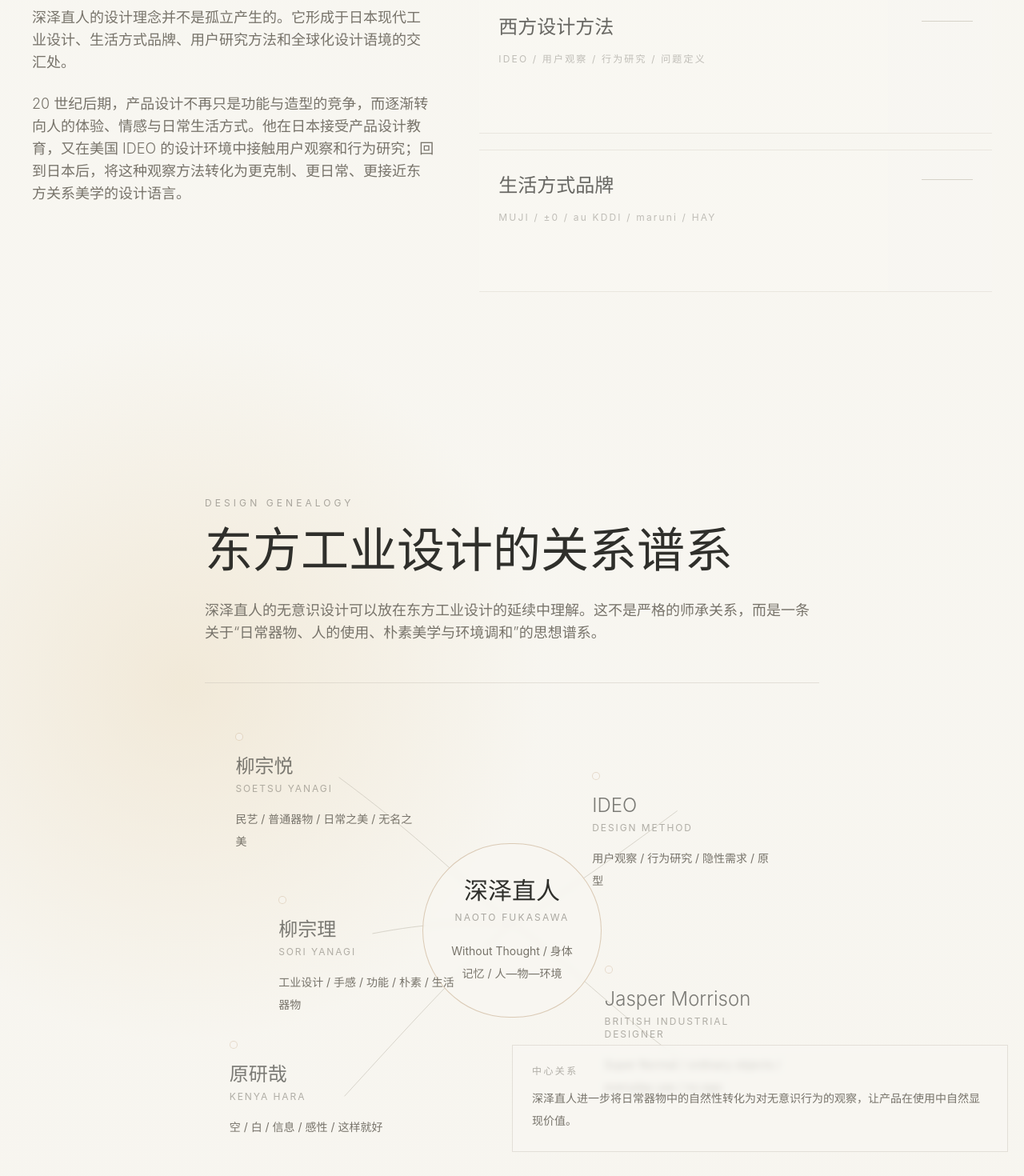
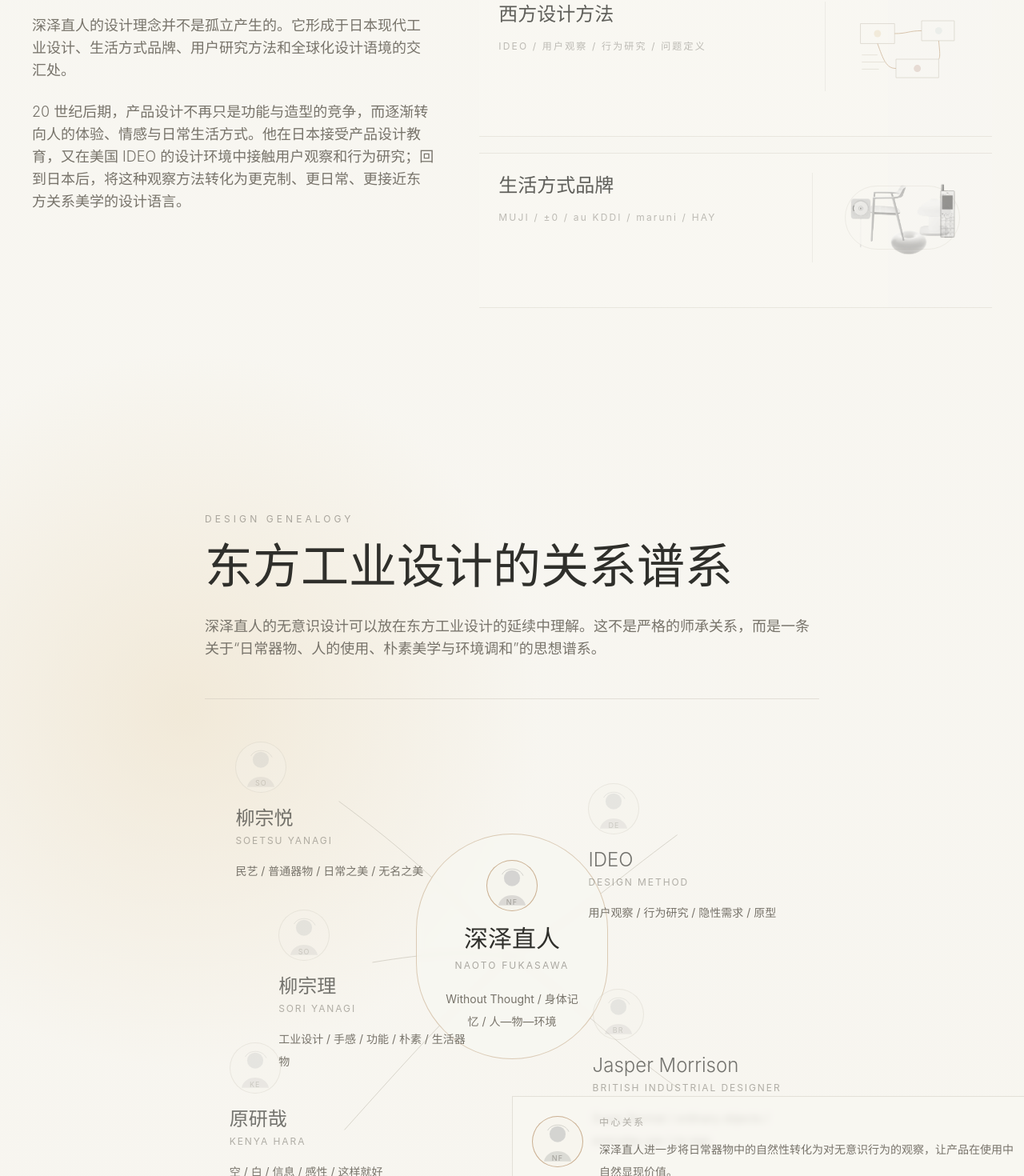
Before and after one commit to Licha-ys/breath-like-design, a React (Vite) app: page / in a window 1280 px wide. Shown: the part 1309-2779 px from the top of the page at 80% size. Built offline with nearby package versions, Linux system fonts and the light colour scheme.

Commit message:
Add research visuals to analysis sections

```diff
--- a/src/components/ContextSection.jsx
+++ b/src/components/ContextSection.jsx
@@ -1,24 +1,85 @@
 import React, { useState } from "react";
 import { motion } from "framer-motion";
 import Section from "./Section.jsx";
+
+const BASE = import.meta.env.BASE_URL;
+const asset = (path) => `${BASE}${path.replace(/^\/+/, "")}`;
 
 const layers = [
   {
     title: "日本现代工业设计",
     keywords: "战后工业化 / 日常器物 / 生活美学 / 朴素实用",
-    text: "日本现代设计在工业生产与日常生活之间寻找平衡，强调物品既要可被生产，也要保留人的使用温度。"
+    text: "日本现代设计在工业生产与日常生活之间寻找平衡，强调物品既要可被生产，也要保留人的使用温度。",
+    visual: "objects"
   },
   {
     title: "西方设计方法",
     keywords: "IDEO / 用户观察 / 行为研究 / 问题定义",
-    text: "西方设计方法为深泽直人提供了观察用户、分析行为和定义问题的工具。"
+    text: "西方设计方法为深泽直人提供了观察用户、分析行为和定义问题的工具。",
+    visual: "method"
   },
   {
     title: "生活方式品牌",
     keywords: "MUJI / ±0 / au KDDI / maruni / HAY",
-    text: "这些品牌和产品语境让深泽直人的理念从个人思考转化为具体的生活产品。"
+    text: "这些品牌和产品语境让深泽直人的理念从个人思考转化为具体的生活产品。",
+    visual: "collage"
   }
 ];
+
+function ObjectsSketch() {
+  return (
+    <svg className="h-28 w-40 opacity-75" viewBox="0 0 180 120">
+      <path d="M22 76 H74 V98 H22 Z" fill="none" stroke="#B7926A" strokeWidth="1.2" />
+      <path d="M34 76 V54 C34 38 62 38 62 54 V76" fill="none" stroke="#C9C4B8" strokeWidth="1.2" />
+      <path d="M102 28 C126 28 145 47 145 71 C145 92 130 104 108 104 H94 V28 Z" fill="none" stroke="#9A948A" strokeWidth="1.2" />
+      <path d="M112 42 H154 M112 60 H154 M112 78 H154" stroke="#D7D1C5" strokeWidth="1" />
+      <circle cx="88" cy="68" r="20" fill="none" stroke="#DDE4E2" strokeWidth="1.2" />
+    </svg>
+  );
+}
+
+function MethodSketch() {
+  return (
+    <svg className="h-28 w-40 opacity-75" viewBox="0 0 180 120">
+      <path d="M22 28 H70 V56 H22 Z M108 24 H154 V52 H108 Z M72 78 H132 V104 H72 Z" fill="none" stroke="#C9C4B8" strokeWidth="1" />
+      <path d="M70 42 C88 42 90 38 108 38 M46 56 C54 78 58 91 72 91 M132 52 C134 70 134 76 132 78" fill="none" stroke="#B7926A" strokeWidth="1" />
+      <circle cx="46" cy="42" r="5" fill="#E9D8B8" opacity="0.7" />
+      <circle cx="132" cy="38" r="5" fill="#DDE4E2" opacity="0.8" />
+      <circle cx="102" cy="91" r="5" fill="#9D6B5C" opacity="0.35" />
+      <path d="M24 72 H46 M24 82 H58 M24 92 H48" stroke="#D7D1C5" strokeWidth="1" />
+    </svg>
+  );
+}
+
+function ProductCollage() {
+  const images = [
+    ["products/wall-cd-player.png?v=2", "left-2 top-7 w-14"],
+    ["products/humidifier.png?v=2", "left-16 top-14 w-16"],
+    ["products/infobar.png?v=2", "left-28 top-3 h-20"],
+    ["products/hiroshima-chair.png?v=2", "left-7 bottom-3 w-20"],
+    ["products/pao-lamp.png?v=2", "right-4 bottom-4 w-16"]
+  ];
+
+  return (
+    <div className="relative h-28 w-44 opacity-80">
+      <div className="absolute inset-4 rounded-full border border-line/40" />
+      {images.map(([src, className]) => (
+        <img
+          alt=""
+          className={`absolute object-contain opacity-70 grayscale mix-blend-multiply ${className}`}
+          key={src}
+          src={asset(src)}
+        />
+      ))}
+    </div>
+  );
+}
+
+function Visual({ type }) {
+  if (type === "objects") return <ObjectsSketch />;
+  if (type === "method") return <MethodSketch />;
+  return <ProductCollage />;
+}
 
 export default function ContextSection() {
   const [active, setActive] = useState(0);
@@ -47,8 +108,8 @@ export default function ContextSection() {
         <div className="space-y-5">
           {layers.map((layer, index) => (
             <motion.button
-              animate={{ opacity: active === index ? 1 : 0.62 }}
-              className="group w-full border-y border-line/45 bg-rice/20 px-6 py-7 text-left transition-colors duration-700 hover:bg-rice/35"
+              animate={{ opacity: active === index ? 1 : 0.68 }}
+              className="group grid w-full gap-6 border-y border-line/45 bg-rice/20 px-6 py-6 text-left transition-colors duration-700 hover:bg-rice/35 md:grid-cols-[1fr_auto]"
               initial={{ opacity: 0, y: 20 }}
               key={layer.title}
               onFocus={() => setActive(index)}
@@ -56,24 +117,24 @@ export default function ContextSection() {
               transition={{ delay: index * 0.12, duration: 0.85, ease: "easeInOut" }}
               type="button"
               viewport={{ once: true }}
-              whileInView={{ opacity: active === index ? 1 : 0.72, y: 0 }}
+              whileInView={{ opacity: active === index ? 1 : 0.76, y: 0 }}
             >
-              <div className="flex items-start justify-between gap-6">
               <div>
                 <p className="text-2xl font-light text-ink">{layer.title}</p>
                 <p className="mt-3 text-xs leading-6 tracking-[0.18em] text-ash/60">
                   {layer.keywords}
                 </p>
-                </div>
-                <span className="mt-2 h-px w-16 bg-line transition-colors duration-700 group-hover:bg-wood/70" />
-              </div>
                 <motion.p
                   animate={{ opacity: active === index ? 1 : 0, y: active === index ? 0 : 8 }}
-                className="mt-6 max-w-2xl text-sm font-light leading-7 text-ash"
+                  className="mt-5 max-w-2xl text-sm font-light leading-7 text-ash"
                   transition={{ duration: 0.55, ease: "easeInOut" }}
                 >
                   {layer.text}
                 </motion.p>
+              </div>
+              <div className="flex items-center justify-center border-l border-line/30 pl-6">
+                <Visual type={layer.visual} />
+              </div>
             </motion.button>
           ))}
         </div>
--- a/src/components/DesignGenealogy.jsx
+++ b/src/components/DesignGenealogy.jsx
@@ -5,7 +5,7 @@ import Section from "./Section.jsx";
 const people = [
   {
     id: "soetsu",
-    side: "left-[5%] top-[10%]",
+    side: "left-[5%] top-[8%]",
     name: "柳宗悦",
     en: "Soetsu Yanagi",
     role: "民艺思想提出者",
@@ -14,7 +14,7 @@ const people = [
   },
   {
     id: "sori",
-    side: "left-[12%] top-[43%]",
+    side: "left-[12%] top-[40%]",
     name: "柳宗理",
     en: "Sori Yanagi",
     role: "日本现代工业设计代表人物",
@@ -32,7 +32,7 @@ const people = [
   },
   {
     id: "ideo",
-    side: "right-[7%] top-[18%]",
+    side: "right-[7%] top-[16%]",
     name: "IDEO",
     en: "Design Method",
     role: "西方用户观察与设计研究方法",
@@ -41,7 +41,7 @@ const people = [
   },
   {
     id: "morrison",
-    side: "right-[5%] bottom-[16%]",
+    side: "right-[5%] bottom-[14%]",
     name: "Jasper Morrison",
     en: "British Industrial Designer",
     role: "Super Normal 共同提出者",
@@ -49,6 +49,21 @@ const people = [
     text: "Jasper Morrison 与深泽直人共同提出 Super Normal，强调普通物品在长期使用中的价值，而不是设计师自我风格的炫耀。"
   }
 ];
+
+function Portrait({ active = false, label = "" }) {
+  return (
+    <div className={`relative h-16 w-16 overflow-hidden rounded-full border ${active ? "border-wood/70" : "border-line/60"} bg-paper/60`}>
+      <svg className="h-full w-full opacity-75 grayscale" viewBox="0 0 80 80">
+        <circle cx="40" cy="28" r="13" fill="#C9C4B8" opacity="0.9" />
+        <path d="M18 72 C22 50 58 50 62 72" fill="#B7926A" opacity="0.38" />
+        <path d="M24 22 C30 10 52 10 58 24" fill="none" stroke="#77736A" strokeWidth="1" opacity="0.45" />
+      </svg>
+      <span className="absolute bottom-1 left-1/2 -translate-x-1/2 text-[9px] uppercase tracking-[0.12em] text-ash/60">
+        {label}
+      </span>
+    </div>
+  );
+}
 
 export default function DesignGenealogy() {
   const [active, setActive] = useState("fukasawa");
@@ -73,21 +88,24 @@ export default function DesignGenealogy() {
           </p>
         </motion.div>
 
-        <div className="relative min-h-[620px] border-y border-line/45">
-          <svg className="pointer-events-none absolute inset-0 h-full w-full" viewBox="0 0 1100 620" preserveAspectRatio="none">
-            <path d="M240 118 C360 180 430 226 548 302" fill="none" stroke="#C9C4B8" strokeWidth="0.8" />
-            <path d="M300 314 C405 300 460 300 548 302" fill="none" stroke="#C9C4B8" strokeWidth="0.8" />
-            <path d="M250 518 C365 430 452 362 548 302" fill="none" stroke="#C9C4B8" strokeWidth="0.8" />
-            <path d="M846 160 C730 220 650 260 552 302" fill="none" stroke="#C9C4B8" strokeWidth="0.8" />
-            <path d="M848 470 C730 410 650 350 552 302" fill="none" stroke="#C9C4B8" strokeWidth="0.8" />
+        <div className="relative min-h-[660px] border-y border-line/45">
+          <svg className="pointer-events-none absolute inset-0 h-full w-full" viewBox="0 0 1100 660" preserveAspectRatio="none">
+            <path d="M240 128 C360 190 430 236 548 322" fill="none" stroke="#C9C4B8" strokeWidth="0.8" />
+            <path d="M300 330 C405 318 460 316 548 322" fill="none" stroke="#C9C4B8" strokeWidth="0.8" />
+            <path d="M250 540 C365 450 452 382 548 322" fill="none" stroke="#C9C4B8" strokeWidth="0.8" />
+            <path d="M846 170 C730 230 650 280 552 322" fill="none" stroke="#C9C4B8" strokeWidth="0.8" />
+            <path d="M848 488 C730 430 650 370 552 322" fill="none" stroke="#C9C4B8" strokeWidth="0.8" />
           </svg>
 
           <button
-            className="absolute left-1/2 top-1/2 w-56 -translate-x-1/2 -translate-y-1/2 rounded-full border border-wood/45 bg-rice/60 px-8 py-10 text-center backdrop-blur-sm"
+            className="absolute left-1/2 top-[47%] w-60 -translate-x-1/2 -translate-y-1/2 rounded-full border border-wood/45 bg-rice/65 px-8 py-8 text-center backdrop-blur-sm"
             onFocus={() => setActive("fukasawa")}
             onMouseEnter={() => setActive("fukasawa")}
             type="button"
           >
+            <div className="mx-auto mb-4 flex justify-center">
+              <Portrait active label="NF" />
+            </div>
             <p className="text-3xl font-light text-ink">深泽直人</p>
             <p className="mt-2 text-xs uppercase tracking-[0.18em] text-ash/60">Naoto Fukasawa</p>
             <p className="mt-5 text-sm leading-7 text-ash">Without Thought / 身体记忆 / 人—物—环境</p>
@@ -95,14 +113,16 @@ export default function DesignGenealogy() {
 
           {people.map((person) => (
             <button
-              className={`absolute max-w-[230px] text-left ${person.side}`}
+              className={`absolute max-w-[245px] text-left ${person.side}`}
               key={person.id}
               onFocus={() => setActive(person.id)}
               onMouseEnter={() => setActive(person.id)}
               type="button"
             >
-              <motion.span animate={{ opacity: active === person.id ? 1 : 0.45 }} className="mb-4 block h-2.5 w-2.5 rounded-full border border-wood/60 bg-rice" />
-              <motion.p animate={{ opacity: active === person.id ? 1 : 0.62 }} className="text-2xl font-light text-ink">
+              <motion.div animate={{ opacity: active === person.id ? 1 : 0.5 }} className="mb-4">
+                <Portrait active={active === person.id} label={person.en.slice(0, 2)} />
+              </motion.div>
+              <motion.p animate={{ opacity: active === person.id ? 1 : 0.66 }} className="text-2xl font-light text-ink">
                 {person.name}
               </motion.p>
               <p className="mt-1 text-xs uppercase tracking-[0.16em] text-ash/55">{person.en}</p>
@@ -111,12 +131,16 @@ export default function DesignGenealogy() {
           ))}
 
           <motion.div
-            className="absolute bottom-8 left-1/2 w-[min(90%,620px)] -translate-x-1/2 border border-line/45 bg-rice/70 p-6 backdrop-blur-sm"
+            className="absolute bottom-7 left-1/2 flex w-[min(90%,660px)] -translate-x-1/2 gap-5 border border-line/45 bg-rice/75 p-6 backdrop-blur-sm"
             key={active}
             animate={{ opacity: 1, y: 0 }}
             initial={{ opacity: 0, y: 12 }}
             transition={{ duration: 0.55, ease: "easeInOut" }}
           >
+            <div className="shrink-0">
+              <Portrait active label={activePerson ? activePerson.en.slice(0, 2) : "NF"} />
+            </div>
+            <div>
               {activePerson ? (
                 <>
                   <p className="text-xs uppercase tracking-[0.2em] text-ash/55">{activePerson.role}</p>
@@ -130,6 +154,7 @@ export default function DesignGenealogy() {
                   </p>
                 </>
               )}
+            </div>
           </motion.div>
         </div>
       </div>
```
Also changed, not shown: src/components/EastWestSection.jsx (+53 -3 lines). Lines whose indentation alone changed are shown as unchanged.
